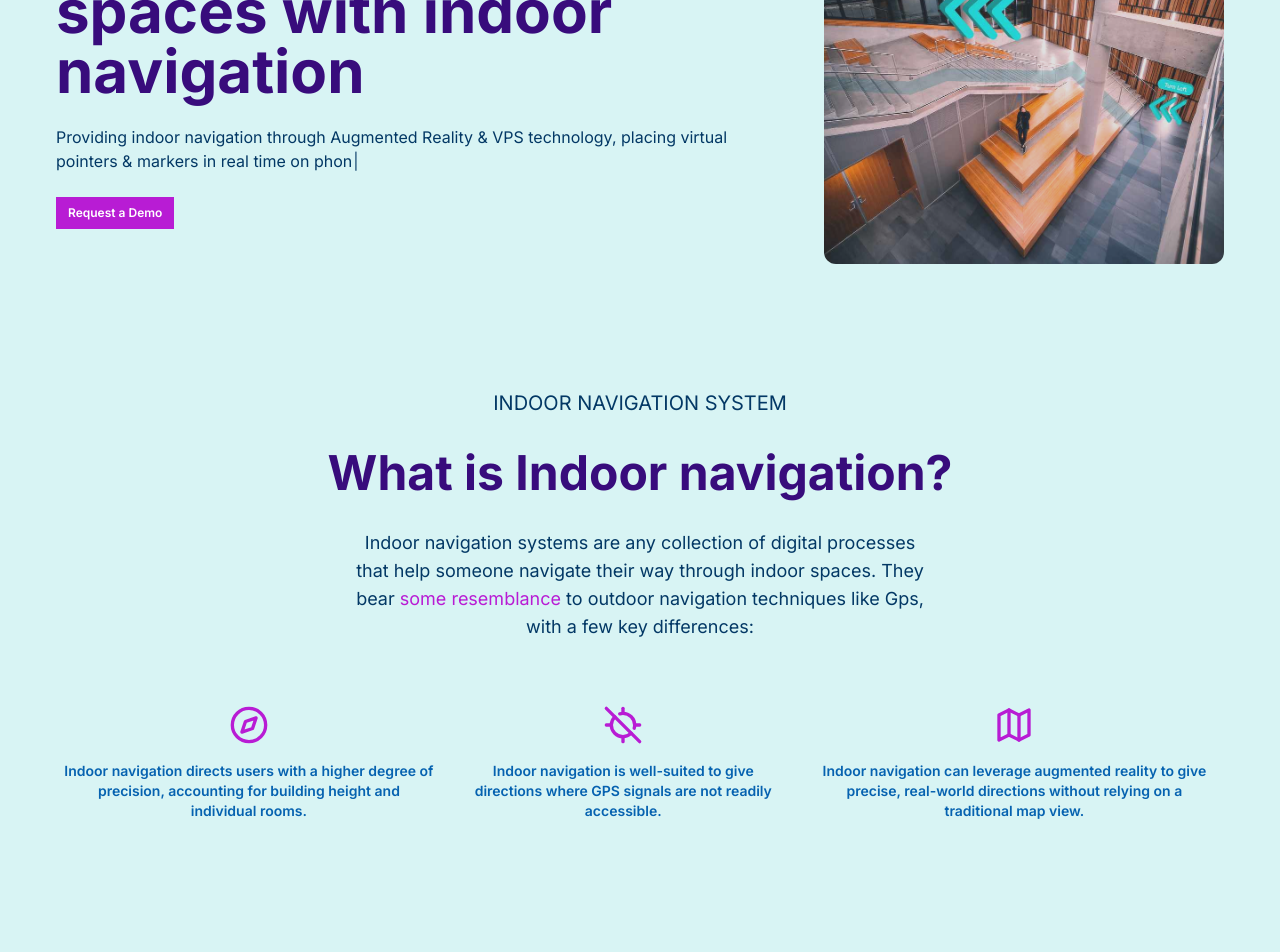
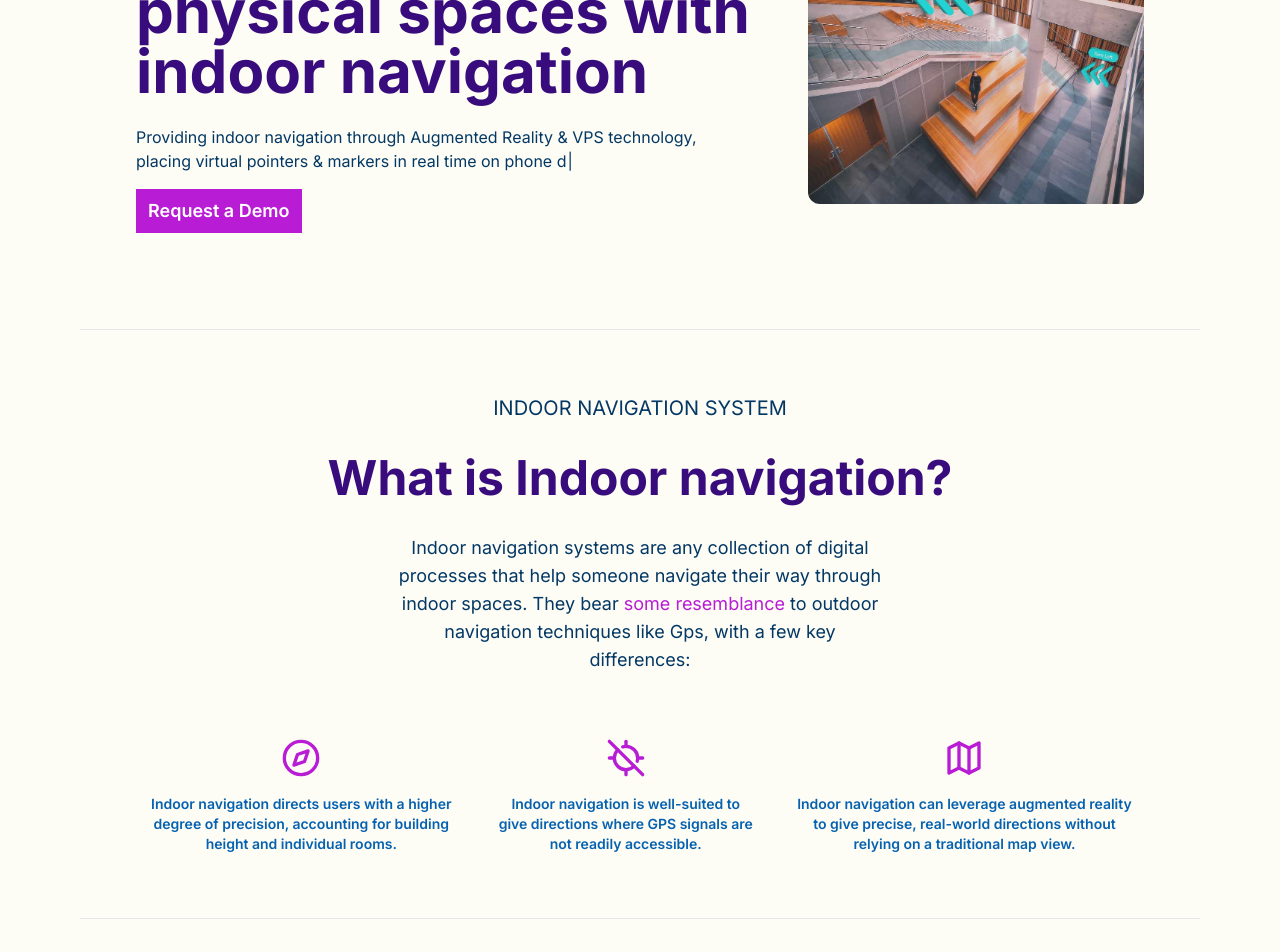
Before and after one commit to compile-run-Ali/fyp-landing, a Next.js app: page / in a window 1280 px wide. Shown: the part 240-1192 px from the top of the page. Built offline with nearby package versions, Linux system fonts and the light colour scheme.

Commit message:
bug fixes

```diff
--- a/src/app/page.tsx
+++ b/src/app/page.tsx
@@ -14,15 +14,24 @@ import Navigation from '@/components/Navigation'
 
 export default function Home() {
   return (
-    <div className='w-full bg-[#d8f4f4]'>
+    <div className='w-full bg-[#fdfcf5] px-10 xl:px-20'>
       {/* <NavBar/> */}
       <Header/>
       <Hero />
+      <hr/>
       {/* <Intro/> */}
       <Info/>
+      <hr/>
+
       <Methodology />
+      <hr/>
+
       <Uses/>
+      <hr/>
+
       <Navigation />
+      <hr/>
+
       {/* <About /> */}
       <Technologies />
       {/* <FAQ/> */}
--- a/src/components/Hero.tsx
+++ b/src/components/Hero.tsx
@@ -5,8 +5,8 @@ export default function Hero(){
     return (
         <div id="intro" className="flex flex-row-500 pb-14">
             <div className="w-3/5 flex flex-col space-y-6 justify-start items-start pl-14 py-10 mt-14">
-                <h1 className="text-[#380c7c] text-6xl font-bold">Get more from physical spaces with indoor navigation</h1>
-                <h1 className='text-[#033865]'><Typewriter options={
+                <h1 className="text-[#380c7c] text-4xl xl:text-6xl font-bold">Get more from physical spaces with indoor navigation</h1>
+                <h1 className='text-[#033865] h-10'><Typewriter options={
                     {
                         strings: ["Providing indoor navigation through Augmented Reality & VPS technology, placing virtual pointers & markers in real time on phone displays."],
                         autoStart: true,
@@ -17,7 +17,7 @@ export default function Hero(){
                 }/></h1>
                 {/* <h1 className="text-5xl font-bold">Revolutionalize your indoor navigation with Wander</h1> */}
                 {/* <p>Providing indoor navigation through Augmented Reality & VPS technology, placing virtual pointers & markers in real time on phone displays.</p> */}
-                <a href="mailto:aabdullah.bscs20seecs@seecs.edu.pk" className="bg-[#b81cd4] transition ease-in-out hover:bg-[#d8f4f4] hover:text-[#b81cd4] hover:underline text-xs text-white font-semibold px-3 py-2">Request a Demo</a>
+                <a href="mailto:aabdullah.bscs20seecs@seecs.edu.pk" className="bg-[#b81cd4] transition ease-in-out hover:bg-[#d8f4f4] hover:text-[#b81cd4] hover:underline text-lg text-white font-semibold px-3 py-2">Request a Demo</a>
             </div>
             <div className="w-2/5 flex flex-col items-end justify-start px-14 mt-16">
                 <Image src="/images/indoor-navigation-intro.jpg" width={400} height={400} alt='App Screenshot' className='rounded-xl contrast-75 brightness-105 hover:brightness-100'/>
--- a/src/components/Method.tsx
+++ b/src/components/Method.tsx
@@ -12,7 +12,7 @@ import Image from "next/image";
 export default function Methodology(){
     return(
         <div id="method" className="flex flex-row px-14 pt-24 pb-20 space-x-6">
-            <div className="w-5/5 flex flex-col">
+            <div className="w-full flex flex-col">
                 <h1 className="text-[#380c7c] font-bold text-5xl mb-5 text-center">Methodology</h1>
                 <p className="mb-8 text-[#033865] text-center">The application core functionality depends upon the following components which allow indoor physical spaces to be mapped and navigated with the help of interactive AR elements.</p>
                 <div className="w-full flex flex-row items-center space-x-5">
--- a/src/components/Navigation.tsx
+++ b/src/components/Navigation.tsx
@@ -4,8 +4,8 @@ export default function Navigation(){
     return(
         <div id="nav" className="flex flex-col px-14 pt-16 pb-20">
             <div>
-                <h1 className="text-[#380c7c] font-bold text-5xl mb-5 text-center">Navigation Screenshots</h1>
-                <p className="mb-8 text-[#033865] text-center">Following are some screenshots of our application in action.</p>
+                <h1 className="text-[#380c7c] font-bold text-5xl mb-5 text-center">Navigation in Real Time</h1>
+                {/* <p className="mb-8 text-[#033865] text-center">Following are some screenshots of our application in action.</p> */}
             </div>
             <div className="w-full flex justify-center">
                 <Image src={"/images/nav.png"} width={1000} height={100} alt="navigation"/>
--- a/src/components/Technologies.tsx
+++ b/src/components/Technologies.tsx
@@ -2,7 +2,7 @@ import Image from "next/image"
 
 export default function Technologies(){
     return(
-        <div id="tech" className="flex flex-col items-start space-y-4 px-14 py-10">
+        <div id="tech" className="flex flex-col items-start space-y-4 px-14 py-20">
             <h1 className="text-5xl text-[#380c7c] font-bold text-center w-full">Technologies</h1>
             <p className="text-center text-[#033865] w-full">Following technologies and tools have been used to develop the Wander application.</p>
             <div className="flex flex-row h-28 space-x-8 pl-16">
```
Also changed, not shown: 1 other file (tests, documents, lock files or other folders).
